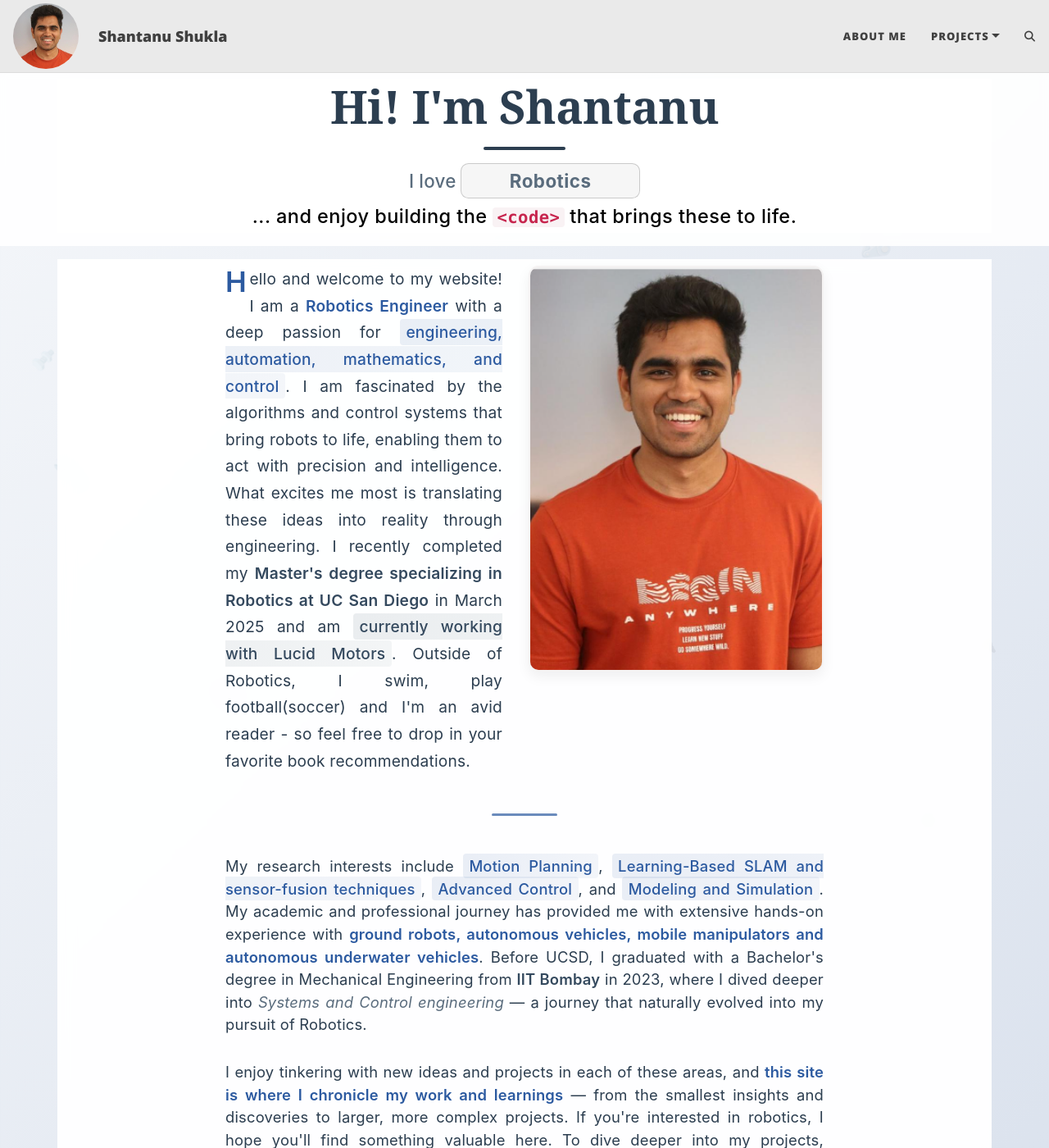
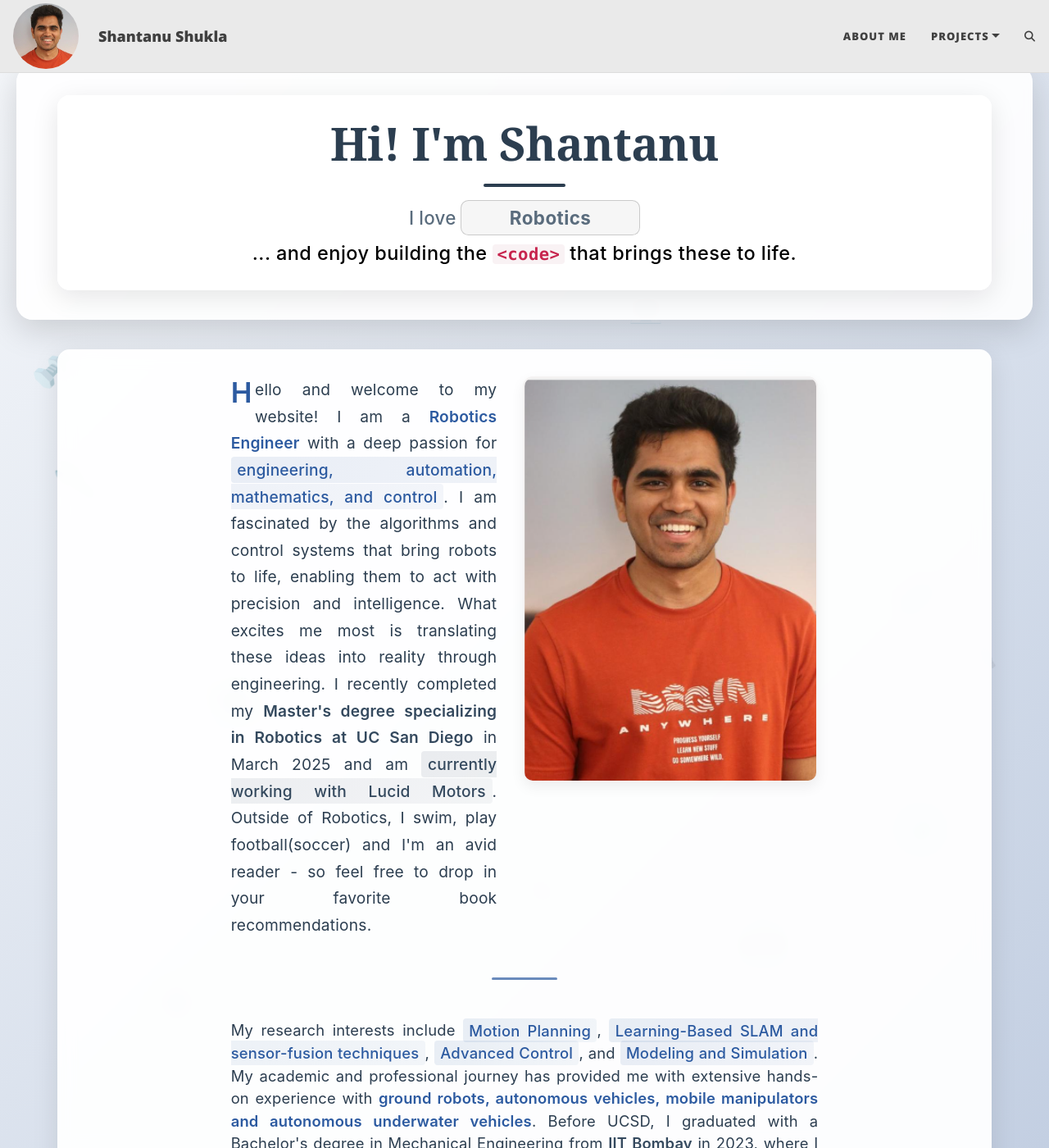
Before and after one commit to shantanusshukla/shantanusshukla.github.io, a Jekyll site: the page built from index.html, in a window 1280 px wide and 1400 px high. Shown: the whole window at 82% size. Built offline with Jekyll 4.4.1, drawn with Linux system fonts in a browser that asks for light colours; the list of posts is cut into pages by our own code; comment, search, counter and statistics services are not loaded.

Commit message:
new style

```diff
--- a/assets/css/style.css
+++ b/assets/css/style.css
@@ -25,23 +25,24 @@ body {
 }
 
 /* Animated Background Elements */
+/* Animated background */
 .animated-background {
   position: fixed;
   top: 0;
   left: 0;
   width: 100%;
   height: 100%;
+  background: linear-gradient(135deg, #f5f7fa 0%, #c3cfe2 100%);
+  z-index: -2;
   overflow: hidden;
-  z-index: -1;
-  pointer-events: none;
 }
 
 .floating-robot {
   position: absolute;
-  font-size: 2rem;
-  opacity: 0.1;
+  font-size: 3rem;
+  opacity: 0.4;
   animation: float 6s ease-in-out infinite;
-  color: var(--primary-accent);
+  color: #667eea;
 }
 
 .floating-robot:nth-child(1) {
@@ -103,10 +104,10 @@ body {
 
 .floating-gear {
   position: absolute;
-  font-size: 1.5rem;
-  opacity: 0.08;
+  font-size: 2.5rem;
+  opacity: 0.3;
   animation: spin 20s linear infinite;
-  color: var(--secondary-accent);
+  color: #ffd700;
 }
 
 .floating-gear:nth-child(7) {
@@ -146,10 +147,10 @@ body {
 
 .floating-circuit {
   position: absolute;
-  font-size: 1.2rem;
-  opacity: 0.06;
+  font-size: 2rem;
+  opacity: 0.25;
   animation: pulse 4s ease-in-out infinite;
-  color: var(--primary-accent);
+  color: #00d4aa;
 }
 
 .floating-circuit:nth-child(11) {
@@ -188,16 +189,21 @@ body {
   position: relative;
   z-index: 1;
   background: rgba(255, 255, 255, 0.95);
-  border-radius: 0;
-  box-shadow: none;
+  border-radius: 15px;
+  box-shadow: 0 8px 32px rgba(0, 0, 0, 0.1);
   backdrop-filter: blur(10px);
+  margin-top: 20px;
+  margin-bottom: 20px;
+  padding: 25px;
 }
 
 /* Special handling for hero section */
 .intro-header {
   background: rgba(255, 255, 255, 0.9);
   backdrop-filter: blur(5px);
-  border-radius: 0;
+  border-radius: 20px;
+  box-shadow: 0 12px 40px rgba(0, 0, 0, 0.15);
+  margin: 20px;
 }
 
 /* Mobile adjustments for background */
@@ -221,6 +227,28 @@ body {
   .floating-circuit {
     animation: none;
   }
+}
+
+/* Additional rounded styling for page sections */
+.main-content,
+.page-content,
+.about-section,
+.project-section {
+  background: rgba(255, 255, 255, 0.95);
+  border-radius: 15px;
+  padding: 25px;
+  margin: 20px 0;
+  box-shadow: 0 8px 32px rgba(0, 0, 0, 0.1);
+  backdrop-filter: blur(10px);
+}
+
+/* Style for experience and education tiles */
+.experience-tile,
+.education-tile {
+  border-radius: 12px !important;
+  box-shadow: 0 6px 24px rgba(0, 0, 0, 0.08) !important;
+  background: rgba(255, 255, 255, 0.98) !important;
+  backdrop-filter: blur(8px) !important;
 }
 
 /* Elegant headings */
```
